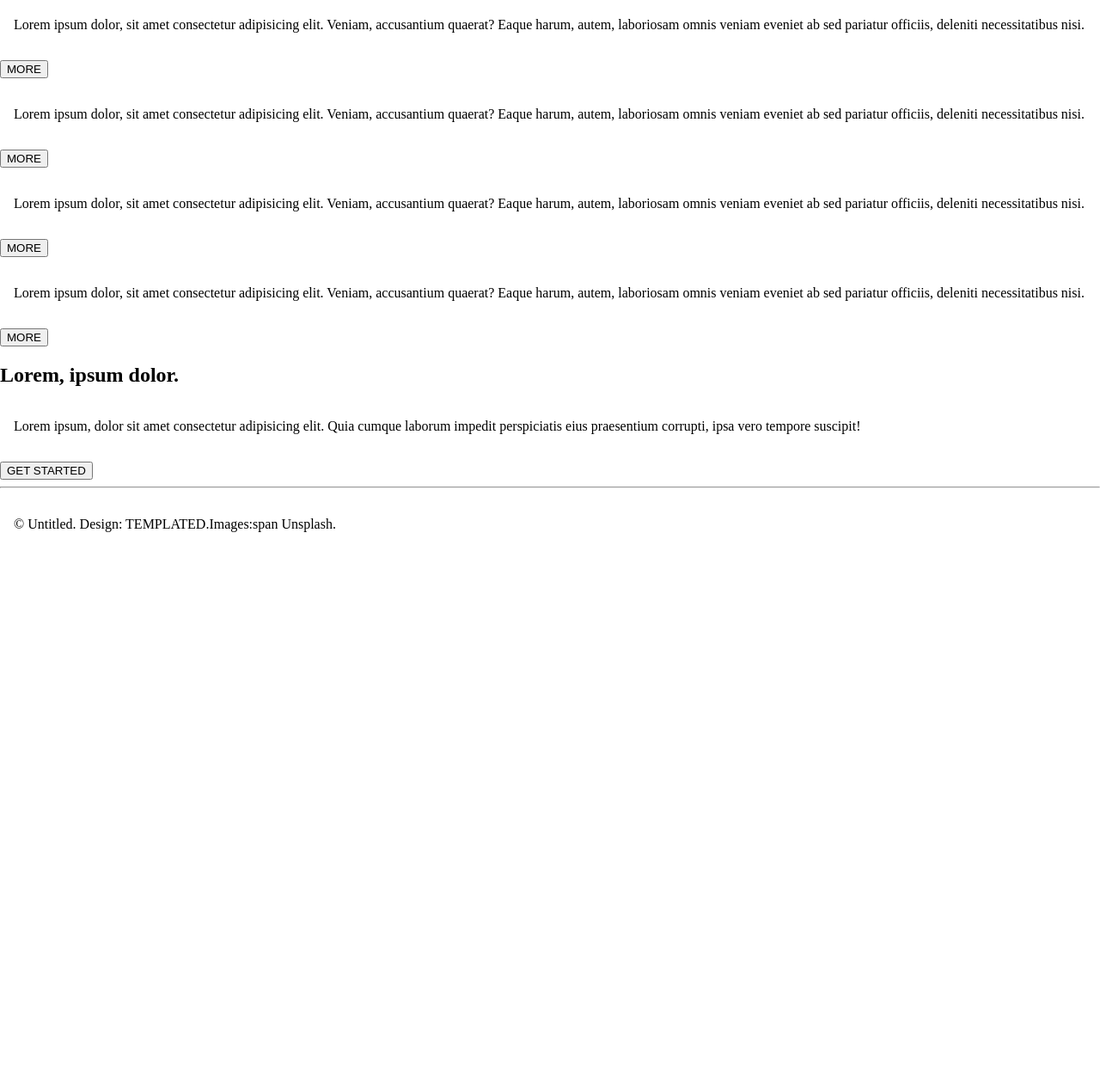
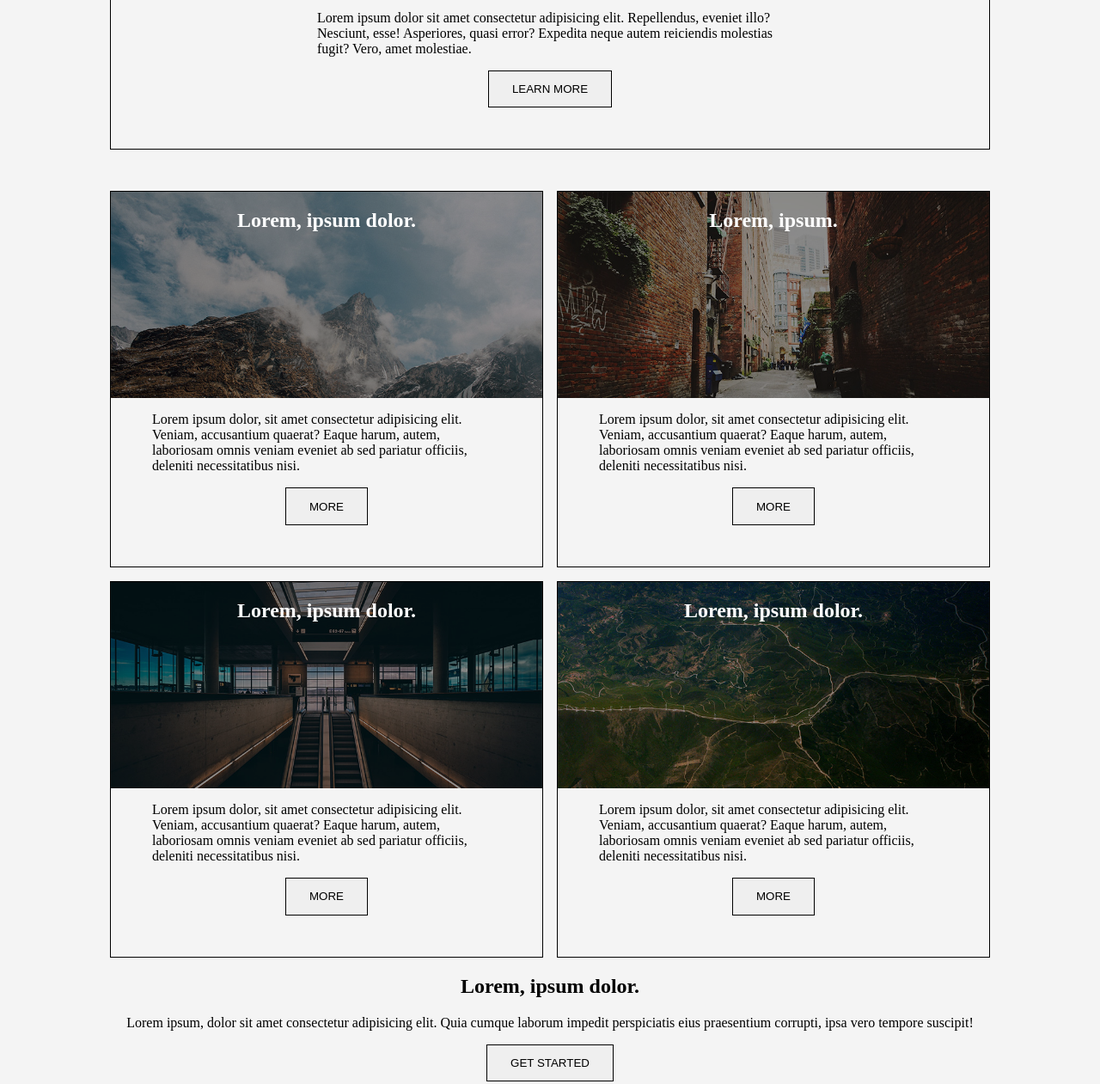
Before and after one commit to donidoni28/-pilogue, a plain HTML site: page index.html in a window 1280 px wide. Shown: the part 776-2037 px from the top of the page at 86% size. Before the commit the page ends 1427 px from the top, so only its background shows below. Drawn offline with Linux system fonts and the light colour scheme.

Commit message:
project done

```diff
--- a/index.html
+++ b/index.html
@@ -2,6 +2,7 @@
 <html lang="en">
 
 <head>
+    <script src="https://kit.fontawesome.com/55939b6487.js" crossorigin="anonymous"></script>
     <link rel="stylesheet" href="public/css/style.css">
     <link rel="stylesheet" href="public/css/media-queries.css">
     <meta charset="UTF-8">
@@ -25,43 +26,53 @@
     <main>
         <!-- SECTION 1 START -->
         <section>
+            <div class="section1">
                 <h2>MAGNA PORTA MAXIMUS</h2>
                 <p>
                     Lorem ipsum dolor sit amet consectetur adipisicing elit. Repellendus, eveniet illo? Nesciunt, esse!
                     Asperiores, quasi error? Expedita neque autem reiciendis molestias fugit? Vero, amet molestiae.
                 </p>
                 <button>LEARN MORE</button>
+            </div>
         </section>
         <!-- SECTION 1 END -->
         <!-- SECTION 2 START -->
         <section>
             <div class="container">
                 <div class="card">
-                    <div class="img"></div>
-                    <p class="description">Lorem ipsum dolor, sit amet consectetur adipisicing elit. Veniam, accusantium
+                    <div class="img"><h2>Lorem, ipsum dolor.</h2></div>
+                    <div class="description">
+                        <p>Lorem ipsum dolor, sit amet consectetur adipisicing elit. Veniam, accusantium
                             quaerat? Eaque harum, autem, laboriosam omnis veniam eveniet ab sed pariatur officiis, deleniti
                             necessitatibus nisi.</p>
+                    </div>
                     <button>MORE</button>
                 </div>
                 <div class="card">
-                    <div class="img"></div>
-                    <p class="description">Lorem ipsum dolor, sit amet consectetur adipisicing elit. Veniam, accusantium
+                    <div class="img"><h2>Lorem, ipsum.</h2></div>
+                    <div class="description">
+                        <p>Lorem ipsum dolor, sit amet consectetur adipisicing elit. Veniam, accusantium
                             quaerat? Eaque harum, autem, laboriosam omnis veniam eveniet ab sed pariatur officiis, deleniti
                             necessitatibus nisi.</p>
+                    </div>
                     <button>MORE</button>
                 </div>
                 <div class="card">
-                    <div class="img"></div>
-                    <p class="description">Lorem ipsum dolor, sit amet consectetur adipisicing elit. Veniam, accusantium
+                    <div class="img"><h2>Lorem, ipsum dolor.</h2></div>
+                    <div class="description">
+                        <p>Lorem ipsum dolor, sit amet consectetur adipisicing elit. Veniam, accusantium
                             quaerat? Eaque harum, autem, laboriosam omnis veniam eveniet ab sed pariatur officiis, deleniti
                             necessitatibus nisi.</p>
+                    </div>
                     <button>MORE</button>
                 </div>
                 <div class="card">
-                    <div class="img"></div>
-                    <p class="description">Lorem ipsum dolor, sit amet consectetur adipisicing elit. Veniam, accusantium
+                    <div class="img"><h2>Lorem, ipsum dolor.</h2></div>
+                    <div class="description">
+                        <p>Lorem ipsum dolor, sit amet consectetur adipisicing elit. Veniam, accusantium
                             quaerat? Eaque harum, autem, laboriosam omnis veniam eveniet ab sed pariatur officiis, deleniti
                             necessitatibus nisi.</p>
+                    </div>
                     <button>MORE</button>
                 </div>
             </div>
@@ -76,10 +87,16 @@
             <h2>Lorem, ipsum dolor.</h2>
             <p>Lorem ipsum, dolor sit amet consectetur adipisicing elit. Quia cumque laborum impedit perspiciatis eius
                 praesentium corrupti, ipsa vero tempore suscipit!</p>
+            </div>
         <button>GET STARTED</button>
+        <hr>
+        <div class="social-media">
+            <i class="fa-brands fa-twitter"></i>
+            <i class="fa-brands fa-facebook-f"></i>
+            <i class="fa-brands fa-instagram"></i>
+            <i class="fa-brands fa-linkedin-in"></i>
+            <i class="fa-solid fa-envelope"></i>
         </div>
-        <hr>
-        <div class="social-media"></div>
         <p>© Untitled. Design: <span>TEMPLATED.</span>Images:span <span>Unsplash.</span></p>
     </footer>
     <!-- FOOTER END -->
--- a/public/css/media-queries.css
+++ b/public/css/media-queries.css
@@ -0,0 +1,47 @@
+@media screen and (max-width: 1024px) {
+    .card .img{
+        height: 12em;
+    }
+}
+@media screen and (max-width: 768px) {
+    .card .img{
+        height: 9em;
+    }
+}
+@media screen and (max-width: 425px) {
+    img{
+        display: none;
+    }
+    h1{
+        font-size: medium;
+    }
+    h2{
+        font-size: small;
+    }
+    p{
+        font-size: smaller;
+    }
+    .section1{
+        padding: 3em 7em;
+    }
+    .container{
+        padding-bottom: 3rem 0;
+    }
+    main{
+        display: flex;
+        flex-direction: column;
+        width: 100%;
+        margin: 0 0;
+    }
+    .card .img{
+        height: 6em;
+    }
+    div.img{
+        display: none;
+    }
+    section .container{
+        display: grid;
+        grid-template-columns: 1fr;
+        gap: 1em;
+    }
+}
--- a/public/css/style.css
+++ b/public/css/style.css
@@ -1,6 +1,13 @@
 body{
     margin: 0;
     padding: 0;
+    background-color: #F4F4F4;
+}
+button{
+    width:fit-content;
+    outline-offset: none;
+    padding: 1em 2em;
+    border: 1px solid black;
 }
 /* BANNER */
 .head-img{
@@ -22,15 +29,93 @@ body{
     background-color: rgba(0, 0, 0, 0.309);
     z-index: -1;
 }
-p{
+.head-img p{
     border-top: 1px solid white;
     padding: 1em;
 }
-.head-img h1,.head-img  p{
+.head-img h1,.head-img p{
     display: inline;
     width: fit-content;
     margin: 0 auto;
     text-align: center;
     color: white;
+}
+/* MAIN */
+main{
+    display: flex;
+    flex-direction: column;
+    width: 80%;
+    margin: 0 auto;
+}
+h2{
+    text-align: center;
+}
+.section1, .card{
+    background-color: FFFFFF;
+}
+.section1{
+    display: flex;
+    flex-direction: column;
+    align-items: center;
+    border: 1px solid black;
+    padding: 3em 15em;
+    margin: 3em 0;
+}
 
+section .container{
+    display: grid;
+    grid-template-columns: 1fr 1fr;
+    gap: 1em;
 }
+.card{
+    display: flex;
+    flex-direction: column;
+    align-items: center;
+    border: 1px solid black;
+    padding-bottom: 3rem;
+}
+.card .img {
+    position: relative;
+    width: 100%;
+    height: 15em;
+    z-index: 1;
+    overflow: hidden;
+}
+.card > .img::before{
+    position: absolute;
+    content: '';
+    left: 0;
+    width: 100%;
+    height: 15em;
+    z-index: -1;
+    background-color: rgba(0, 0, 0, 0.435);
+}
+.img h2{
+    color: white;
+}
+
+.card:nth-child(1) .img{
+    background: url("/public/images/pic01.jpg");
+    background-size: 100%;
+}
+.card:nth-child(2) .img{
+    background: url("/public/images/pic02.jpg");
+    background-size: 100%;
+}
+.card:nth-child(3) .img{
+    background: url("/public/images/pic03.jpg");
+    background-size: 100%;
+}
+.card:nth-child(4) .img{
+    background: url("/public/images/pic04.jpg");
+    background-size: 100%;
+}
+
+footer{
+    display: flex;
+    flex-direction: column;
+    align-items: center;
+}
+.description{
+    padding: 0 3rem;
+}
```
Also changed, not shown: 1 other file. Lines whose indentation alone changed are shown as unchanged.
